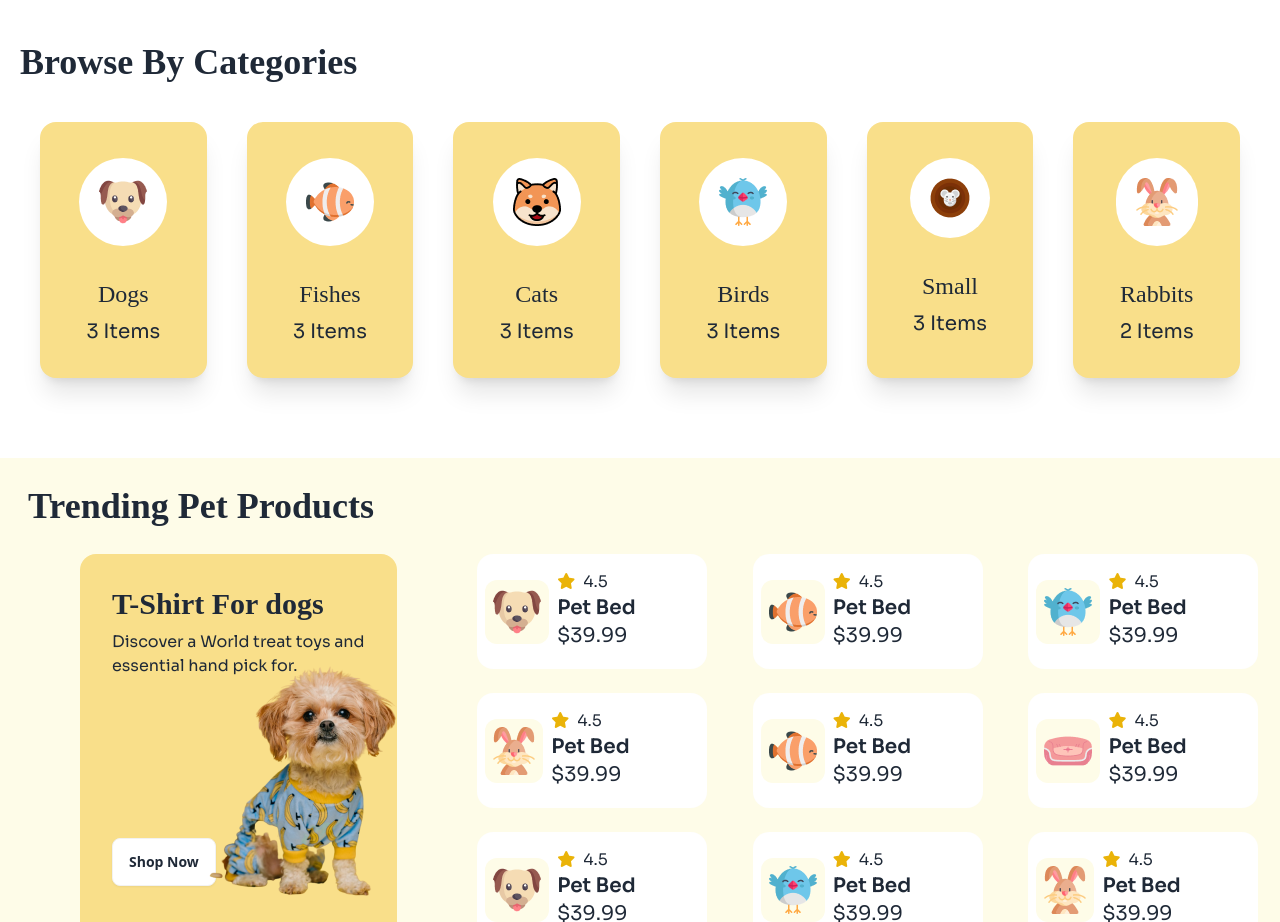
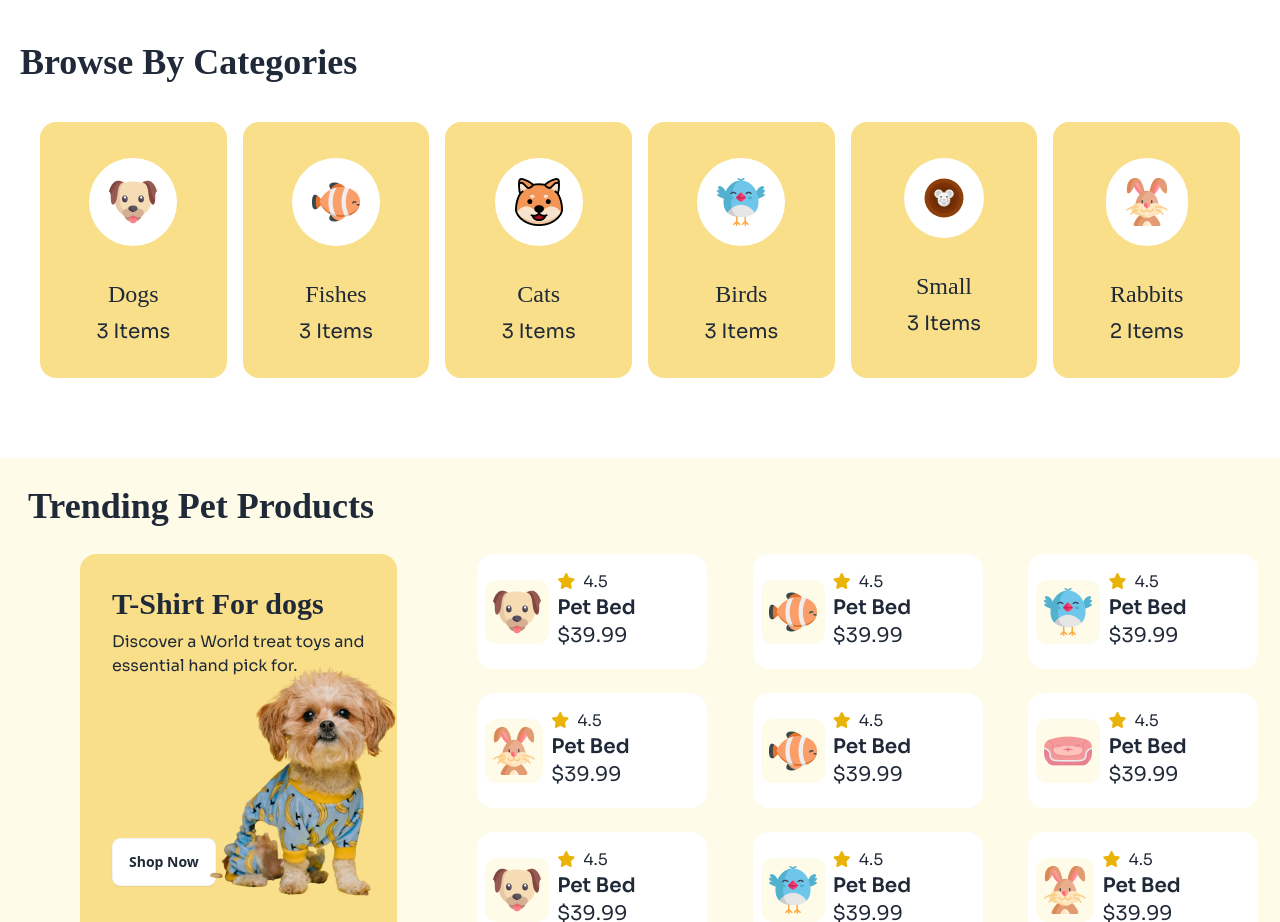
Before and after one commit to MonirMohammed1995/b11-a3-c1, a plain HTML site: page index.html in a window 1280 px wide. Shown: the part 920-1842 px from the top of the page. Drawn offline with nearby package versions, Linux system fonts and the light colour scheme; a web font is replaced by a local one.

Commit message:
card section

```diff
--- a/index.html
+++ b/index.html
@@ -107,8 +107,8 @@
             </p>
             <button class="bg-yellow-400 btn">Find a pet</button>
           </div>
-          <div class="">
-            <img src="./assets/cat-big.png" alt="" class="w-full " />
+          <div class="w-full">
+            <img src="./assets/cat-big.png" alt="" />
           </div>
         </div>
     </header>
@@ -120,9 +120,9 @@
        <section class="container mx-auto mt-20">
         <h2 class="px-5 mb-10 text-4xl font-bold adlam-display lg:text-left">Browse By Categories</h2>
         <!-- Pets Cards -->
-        <div class="container grid-cols-2 gap-10 px-10 mx-auto md:container lg:flex sm:grid">
+        <div class="container grid grid-cols-2 gap-4 px-10 mx-auto lg:flex">
           <!-- pet card 1 -->
-          <div class="h-64 shadow-xl w-[220px] card bg-base-100 bg-card-bg">
+          <div class="w-[220px] card bg-base-100 bg-card-bg">
             <figure class="px-9 pt-9">
                 <div class="p-5 bg-white rounded-full">
                   <img src="assets/dog-cartoon.png" />
@@ -134,7 +134,7 @@
             </div>
           </div>
           <!-- pet card 2 -->
-          <div class="h-64 shadow-xl w-[220px] card bg-base-100 bg-card-bg">
+          <div class="w-[220px] card bg-base-100 bg-card-bg">
             <figure class="px-9 pt-9">
                 <div class="p-5 bg-white rounded-full">
                   <img src="assets/fish-cartoon.png" />
@@ -146,7 +146,7 @@
             </div>
           </div>
           <!-- pet card 3 -->
-          <div class="h-64 shadow-xl w-[220px] card bg-base-100 bg-card-bg">
+          <div class="w-[220px] card bg-base-100 bg-card-bg">
             <figure class="px-9 pt-9">
                 <div class="p-5 bg-white rounded-full">
                   <img src="assets/cat-cartoon.png" />
@@ -158,7 +158,7 @@
             </div>
           </div>
           <!-- pet card 4 -->
-          <div class="h-64 shadow-xl w-[220px] card bg-base-100 bg-card-bg">
+          <div class="w-[220px] card bg-base-100 bg-card-bg">
             <figure class="px-9 pt-9">
                 <div class="p-5 bg-white rounded-full">
                   <img src="assets/bird-cartoon.png" />
@@ -170,7 +170,7 @@
             </div>
           </div>
           <!-- pet card 5 -->
-          <div class="h-64 shadow-xl w-[220px] card bg-base-100 bg-card-bg">
+          <div class="w-[220px] card bg-base-100 bg-card-bg">
             <figure class="px-9 pt-9">
                 <div class="p-5 bg-white rounded-full">
                   <img src="assets/mouse-cartoon.png" />
@@ -182,7 +182,7 @@
             </div>
           </div>
           <!-- pet card 6 -->
-          <div class="h-64 shadow-xl w-[220px] card bg-base-100 bg-card-bg">
+          <div class="w-[220px] card bg-base-100 bg-card-bg">
             <figure class="px-9 pt-9">
                 <div class="p-5 bg-white rounded-full">
                   <img src="assets/rabbit-cartoon.png" />
```
